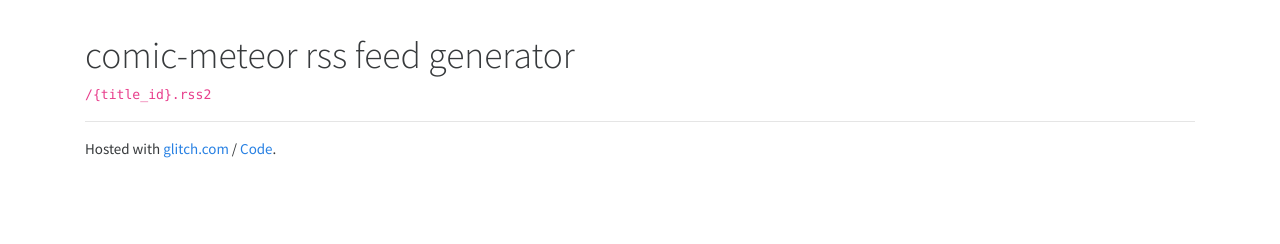
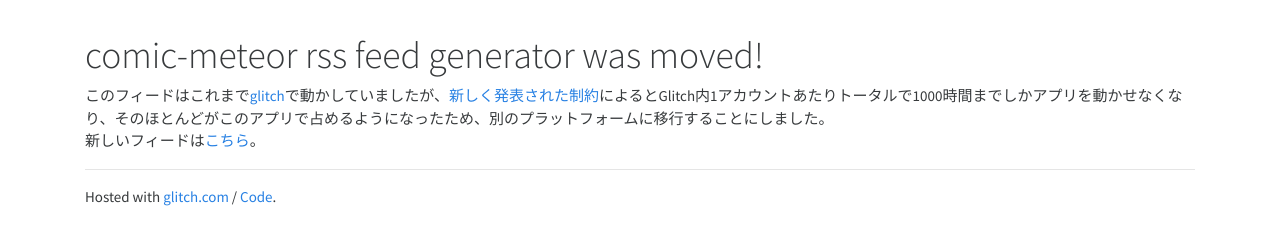
Before and after one commit to ci7lus/comic-meteor, a website: page src/index.html in a window 1280 px wide. Drawn offline with nearby package versions, Linux system fonts and the light colour scheme.

Commit message:
:fire: 移行通知

```diff
--- a/package.json
+++ b/package.json
@@ -24,6 +24,7 @@
     "jsdom": "^16.3.0",
     "koa": "^2.13.0",
     "koa-router": "^9.1.0",
+    "moment": "^2.27.0",
     "reflect-metadata": "^0.1.13",
     "sqlite3": "^5.0.0",
     "typeorm": "^0.2.25"
--- a/src/index.html
+++ b/src/index.html
@@ -1,17 +1,31 @@
 <html>
   <head>
-    <title>comic-meteor rss feed generator</title>
+    <title>comic-meteor rss feed generator was moved!</title>
     <meta content="width=device-width,initial-scale=1" name="viewport" />
     <link
       href="https://cdnjs.cloudflare.com/ajax/libs/bootswatch/4.3.1/cosmo/bootstrap.min.css"
       rel="stylesheet"
     />
+    <meta
+      http-equiv="refresh"
+      content="60;URL=https://7c34d95b956bda5dc5db046915498d63.m.pipedream.net/"
+    />
   </head>
 
   <body>
     <div class="container" style="padding-top: 32px;">
-      <h1>comic-meteor rss feed generator</h1>
-      <code>/{title_id}.rss2</code>
+      <h1>comic-meteor rss feed generator was moved!</h1>
+      <p>
+        このフィードはこれまで<a href="https://glitch.com">glitch</a
+        >で動かしていましたが、<a
+          href="https://glitch.com/glimmer/post/fast-free-static-site-hosting-glitch-project-hours"
+          >新しく発表された制約</a
+        >によるとGlitch内1アカウントあたりトータルで1000時間までしかアプリを動かせなくなり、そのほとんどがこのアプリで占めるようになったため、別のプラットフォームに移行することにしました。<br />
+        新しいフィードは<a
+          href="https://7c34d95b956bda5dc5db046915498d63.m.pipedream.net/"
+          >こちら</a
+        >。
+      </p>
       <hr />
       <p>
         Hosted with <a href="https://glitch.com">glitch.com</a> /
```
Also changed, not shown: src/meteor.ts (+9 -0 lines), 1 other file.
